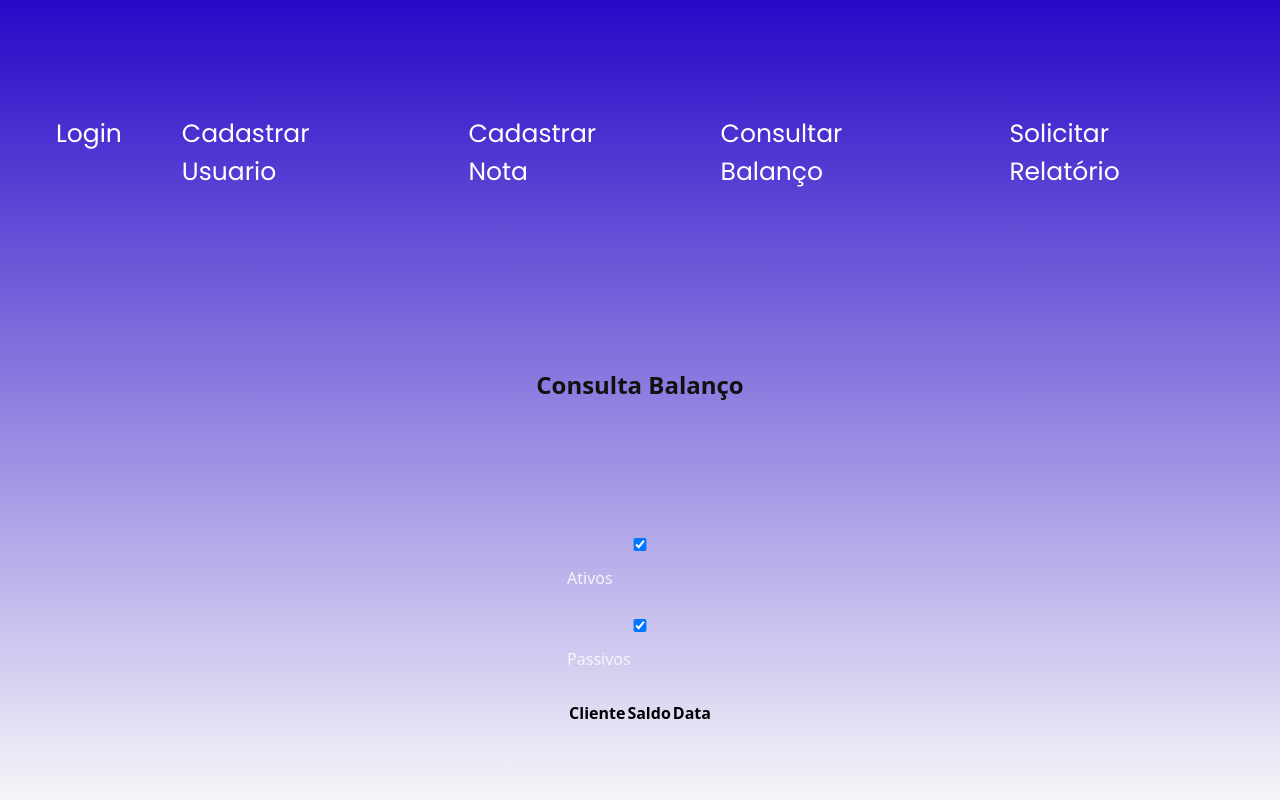
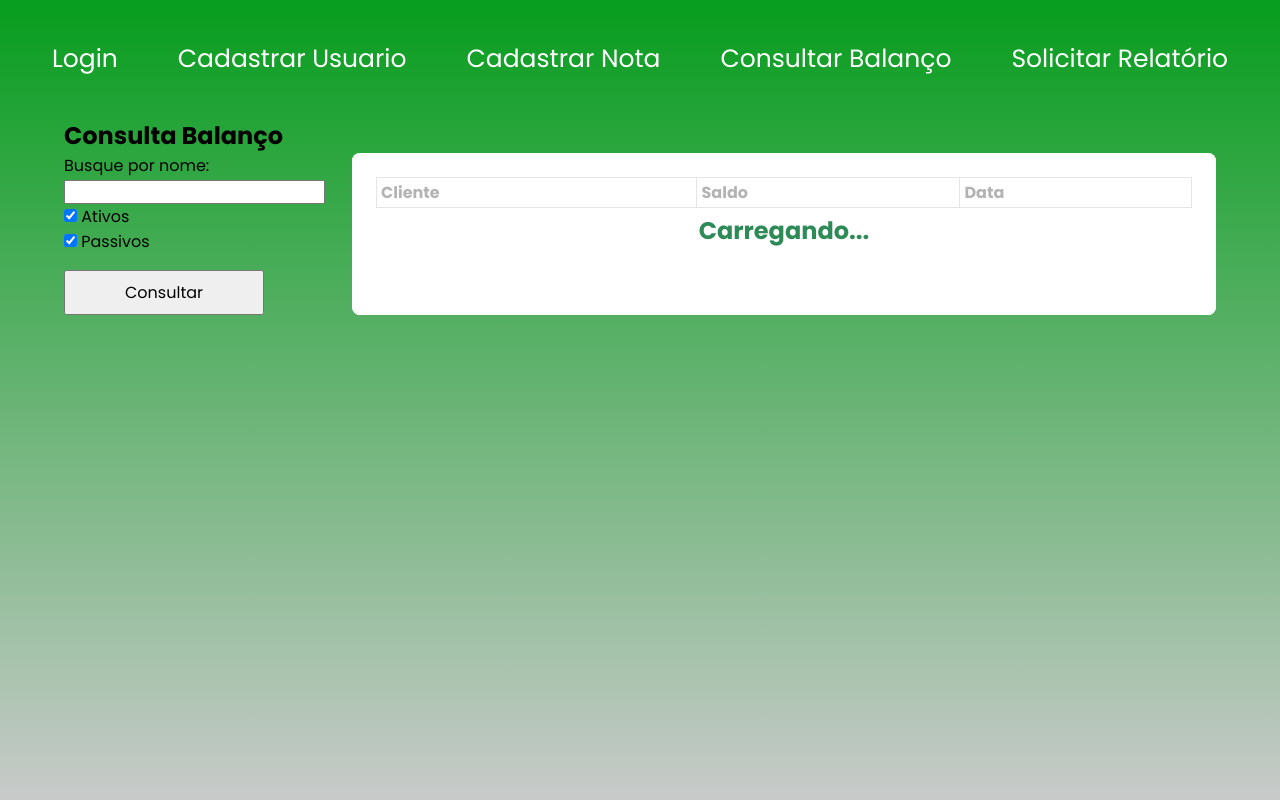
Before and after one commit to wagnersol/controleFinanceiro, a Flask app: page /consulta_balanco in a window 1280 px wide. Run offline with Flask 3, Linux system fonts and the light colour scheme; the visitor is signed in with stand-in values (Sample User, id 1); data that the repository does not hold is empty; some libraries are stand-ins or nearby versions.

Commit message:
pagina consultar balanco refeita

```diff
--- a/main.py
+++ b/main.py
@@ -40,23 +40,22 @@
 def executa_consulta_balanco():
     json_request = request.json
     print(json_request)
-    ativo = json_request["ativo"] # Se for TRUE, queremos notas com valor_entrada > 0
-    passivo = json_request["passivo"]  # Se for TRUE, queremos notas com valor_saida > 0
+    ativo = bool(json_request["ativo"]) # Se for TRUE, queremos notas com valor_entrada > 0
+    passivo = bool(json_request["passivo"])  # Se for TRUE, queremos notas com valor_saida > 0
+    nome_cliente = json_request["nome_cliente"] or ""  # Busca pelo nome do cliente. Se nome for vazio, esse parametro é ignorado
 
-    notas_ativo = []
-    notas_passivo = []
-
+    dados = []
     with psycopg.connect(URL_CONNEXAO) as conn:
         with conn.cursor() as cur:
-            if ativo:
-                cur.execute("SELECT nome_cliente, valor_entrada, valor_saida, data_emissao FROM nota_fiscal where valor_entrada > 0")
-                notas_ativo = cur.fetchall()
-
-            if passivo:
-                cur.execute("SELECT nome_cliente, valor_entrada, valor_saida, data_emissao FROM nota_fiscal where valor_saida > 0")
-                notas_passivo = cur.fetchall()
-
-    dados = notas_ativo + notas_passivo
+            cur.execute(""" SELECT nome_cliente, valor_entrada, valor_saida, data_emissao
+                FROM nota_fiscal
+                where 1 = 1
+                AND (%(ativo)s IS TRUE OR valor_saida > 0)
+                AND (%(passivo)s IS TRUE OR valor_entrada > 0)
+                AND (LENGTH(%(nome_cliente)s) = 0 OR nome_cliente ilike %(nome_cliente)s)
+                ORDER BY nome_cliente
+                """, {"ativo": ativo , "passivo": passivo, "nome_cliente": f"%{nome_cliente}%" })
+            dados = cur.fetchall()
 
     dados_formatados = []
     for nota_fiscal in dados:
@@ -68,9 +67,6 @@
                 nota_fiscal[3].strftime("%d-%m-%Y"),
             ]
         )
-
-    print("@@@@@")
-    print(dados_formatados)
 
     return jsonify(dados_formatados)
 
--- a/static/css/consultar_balanco.css
+++ b/static/css/consultar_balanco.css
@@ -1,107 +1,157 @@
 @import url('https://fonts.googleapis.com/css2?family=Poppins:ital,wght@0,100;0,200;0,300;0,400;0,500;0,600;0,700;0,800;0,900;1,100;1,200;1,300;1,400;1,500;1,600;1,700;1,800;1,900&display=swap');
 
-* {
-  margin: 0;
-  padding: 0;
-  box-sizing: border-box;
-}
-
-body {
-  min-height: 100vh;
-  display: grid;
-  place-items: center;
-  padding: 1rem;
-  background-image: linear-gradient(0deg, rgba(245, 246, 248, 0.975), rgb(40, 8, 200));
-  font-family: system-ui, -apple-system, BlinkMacSystemFont, "Segoe UI", Roboto,
-    Oxygen, Ubuntu, Cantarell, "Open Sans", "Helvetica Neue", sans-serif;
-}
-
-form {
-  width: 100%;
-  max-width: 30rem;
-}
-
-label,
-input,
-textarea,
-button {
-  display: block;
-}
-
-input,
-textarea,
-button {
-  width: 100%;
-  font: inherit;
-  padding: 1.25rem;
-  font-weight: 700;
-}
-
-input,
-textarea {
-  margin-bottom: 1rem;
-  color: white;
-  background: #212e42;
-  border: 0.125rem solid transparent;
-  border-radius: 1.125rem;
-  transition: border-color 0.3s, box-shadow 0.3s;
-}
-
-input:hover,
-input:focus,
-textarea:hover,
-textarea:focus {
-  outline: none;
-  border-color: #1d90f5;
-  box-shadow: 0 0 0 0.3125rem #26344a;
-}
-
-label {
-  margin-bottom: 0.5rem;
-  color: #f5f6fa;
-}
-
-textarea {
-  min-height: 12.5rem;
-  resize: vertical;
-}
-
-button {
-  border: none;
-  border-radius: 99px;
-  color: white;
-  background: #1d90f5;
-  cursor: pointer;
-  transition: 0.3s;
-}
-
-button:hover,
-button:focus {
-  outline: none;
-  background: #1c70d3;
-}
-
-button:disabled {
-  cursor: not-allowed;
-  background: #f1f5ff;
-}
-
-.success,
-.error {
-  text-align: center;
-}
-
-.success {
-  color: greenyellow;
-}
-
-.error {
-  color: tomato;
+*{
+    padding: 0;
+    margin: 0;
+    box-sizing: border-box;
+    font-family: "Poppins", sans-serif;
 }
 
 
- /* cor do cabecalho ex:sobre ,consulta*/
-h2{
-  color:rgb(16, 17, 16);
-  margin: 20px;
+body {
+    background-image: linear-gradient(0deg, rgba(200, 201, 201, 0.982), rgba(4, 156, 27, 0.988));
+    background-position: center;
+    background-size: cover;
+    min-height: 100vh;
 }
+
+.conteudo-cadastro{
+    display: flex;
+    align-items: center;
+    justify-content: center;
+    padding: 20px;
+}
+
+.titulo-login{
+    text-align: center;
+    color: #0b0b0b;
+     text-align: center;
+     font-size: 45px;
+     margin-top: 0px;
+}
+
+
+.w50{
+    width: 100%;
+    float: left;
+
+}
+
+.box{
+   display: flex;
+   width: 600px;
+
+}
+
+.img-box{
+    background-color: rgb(247, 247, 248); /*muda a cor do fundo da imagem*/
+    width: 50%;
+    display: flex;
+    align-items: center;
+    padding: 20px;
+    border-radius: 20px 0 0 20px;
+}
+
+.img-box img{
+  width: 300%;
+  height: 100%;
+
+}
+
+.form-box {
+  padding: 30px 40px;
+  width: 50%;
+}
+
+.container {
+  margin: 0px 64px;
+}
+
+.conteudo {
+  display: flex;
+  width: 100%;
+}
+
+.conteudo form {
+  width: 25%;
+}
+
+.table-container {
+  width: 75%;
+  background-color: white;
+  border-radius: 8px;
+  padding: 24px;
+  position: relative;
+}
+
+.conteudo table {
+  text-align: left;
+  width: 100%;
+}
+
+table, th, td {
+  border: 1px solid #AAA;
+  border-collapse: collapse;
+  padding: 2px 4px;
+}
+
+table tbody tr:nth-child(even) {
+  background-color: #ddd;
+}
+
+.conteudo table tbody td:nth-child(1) {
+  width: 50%;
+}
+
+.conteudo table tbody td:nth-child(2), .conteudo table tbody td:nth-child(3){
+  width: 25%;
+}
+
+.carregando {
+  position: absolute;
+  top: 0;
+  right: 0;
+  bottom: 0;
+  left: 0;
+  background-color: rgba(255, 255, 255, 0.7);
+  border-radius: 8px;
+  z-index: 100;
+}
+
+.carregando p {
+  padding: 60px 0;
+  font-size: 24px;
+  font-weight: bold;
+  text-align: center;
+  color: seagreen;
+}
+
+.carregando-inativo {
+  display: none;
+}
+
+form .input-group label{/* cor do nome ex:email*/
+    color: #0c0c0c;
+    font-weight: bold;
+    margin-bottom: 5px;
+}
+
+#botao-submit {
+  margin-top: 16px;
+  width: 200px;
+  text-align: center;
+  padding: 8px;
+  font-size: 16px;
+  cursor: pointer;
+}
+
+form .input-group input{
+}
+
+form .input-group input:focus{
+  border-color: #2509f7;
+}
+
+form .input-group button {
+  border-radius: 20px;
+}
--- a/static/script/funcoes.js
+++ b/static/script/funcoes.js
@@ -1,24 +1,27 @@
 
 function consultaBalanco() {
-  let inputAtivo = document.getElementById("input_ativo").checked;
-  let inputPassivo = document.getElementById("input_passivo").checked;
-  opcoes = {
+  const parametrosBusca = {
+    "ativo": document.getElementById("input_ativo").checked,
+    "passivo": document.getElementById("input_passivo").checked,
+    "nome_cliente": document.getElementById("nome_cliente").value
+  }
+
+  let opcoes = {
     method: "POST",
     mode: "cors", // no-cors, *cors, same-origin
     credentials: "same-origin", // include, *same-origin, omit
-    headers: {
-      "Content-Type": "application/json",
-    },
-    body: JSON.stringify({"ativo": inputAtivo, "passivo": inputPassivo}),
+    headers: {"Content-Type": "application/json"},
+    body: JSON.stringify(parametrosBusca)
   }
+  carregandoInicio()
+
   fetch("http://127.0.0.1:9000/executa_consulta_balanco", opcoes)
     .then((response) => response.json())
     .then((dados) => {
-      console.log(" @@@@@@@ ")
-      console.log(dados)
+      formataBalanco(dados)
+      carregandoFim()
+    })
 
-      formataBalanco(dados)
-    })
 }
 
 function formataBalanco(dados) {
@@ -37,7 +40,7 @@
     html += '</td>'
 
     html += '<td>' // saldo
-    html += saldo
+    html += formataMoeda(saldo)
     html += '</td>'
 
     html += '<td>' // data
@@ -52,11 +55,11 @@
   html += '<tr>' // linha da tabela
 
   html += '<td>'
-  html += '<strong>Total:</strong>'
+  html += '<strong>Total (' + dados.length + ' clientes):</strong>'
   html += '</td>'
 
   html += '<td>' // saldo
-  html += total
+  html += formataMoeda(total)
   html += '</td>'
 
   let dia = data_hoje.getDay()
@@ -77,3 +80,20 @@
 function checkboxClicado() {
   consultaBalanco()
 }
+
+function submitFormularioConsulta(evento) {
+  evento.preventDefault();
+  consultaBalanco();
+}
+
+function carregandoInicio() {
+  document.querySelectorAll('.carregando')[0].classList.remove('carregando-inativo')
+}
+
+function carregandoFim() {
+  document.querySelectorAll('.carregando')[0].classList.add('carregando-inativo')
+}
+
+function formataMoeda(numero) {
+  return new Intl.NumberFormat('pt-BR', { style: 'currency', currency: 'BRL' }).format(numero);
+}
--- a/templates/consulta_balanco.html
+++ b/templates/consulta_balanco.html
@@ -25,15 +25,34 @@
       </nav>
   </header>
 
-  <h2>Consulta Balanço</h2>
 
   <div class="container">
-    <input type="checkbox" value="ativo" name="input_ativo" id="input_ativo" checked onclick="checkboxClicado()">
+    <h2>Consulta Balanço</h2>
+    <div class="conteudo">
+      <form onsubmit="submitFormularioConsulta(event)">
+        <label for="nome_cliente"> Busque por nome: </label><br>
+        <input type="text" name="nome_cliente" id="nome_cliente">
+
+        <div class="form-group">
+          <input type="checkbox" value="ativo" name="input_ativo" id="input_ativo" checked>
           <label for="input_ativo"> Ativos </label><br>
+        </div>
 
-    <input type="checkbox" value="passivo" name="input_passivo" id="input_passivo" checked onclick="checkboxClicado()">
+        <div class="form-group">
+          <input type="checkbox" value="passivo" name="input_passivo" id="input_passivo" checked>
           <label for="input_passivo"> Passivos </label><br>
+        </div>
 
+        <input id="botao-submit" type="submit" value="Consultar">
+
+      </form>
+
+      <div class="table-container">
+        <div class="carregando">
+          <p>
+            Carregando...
+          </p>
+        </div>
         <table>
           <thead>
             <tr>
@@ -46,6 +65,8 @@
             <!-- Construir no Javascript -->
           </tbody>
         </table>
+      </div>
+    </div>
   </div>
 
   <script src="./static/script/funcoes.js"></script>
```
Lines whose indentation alone changed are shown as unchanged.
